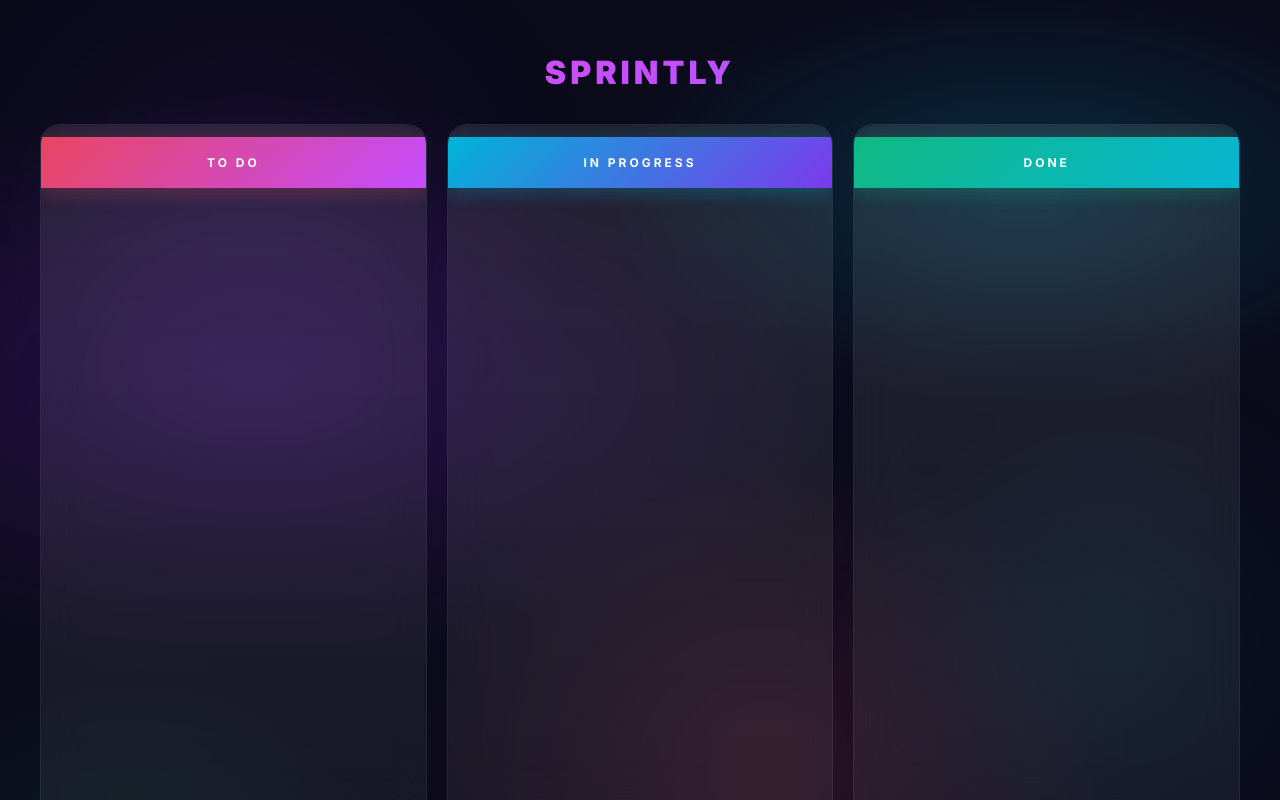
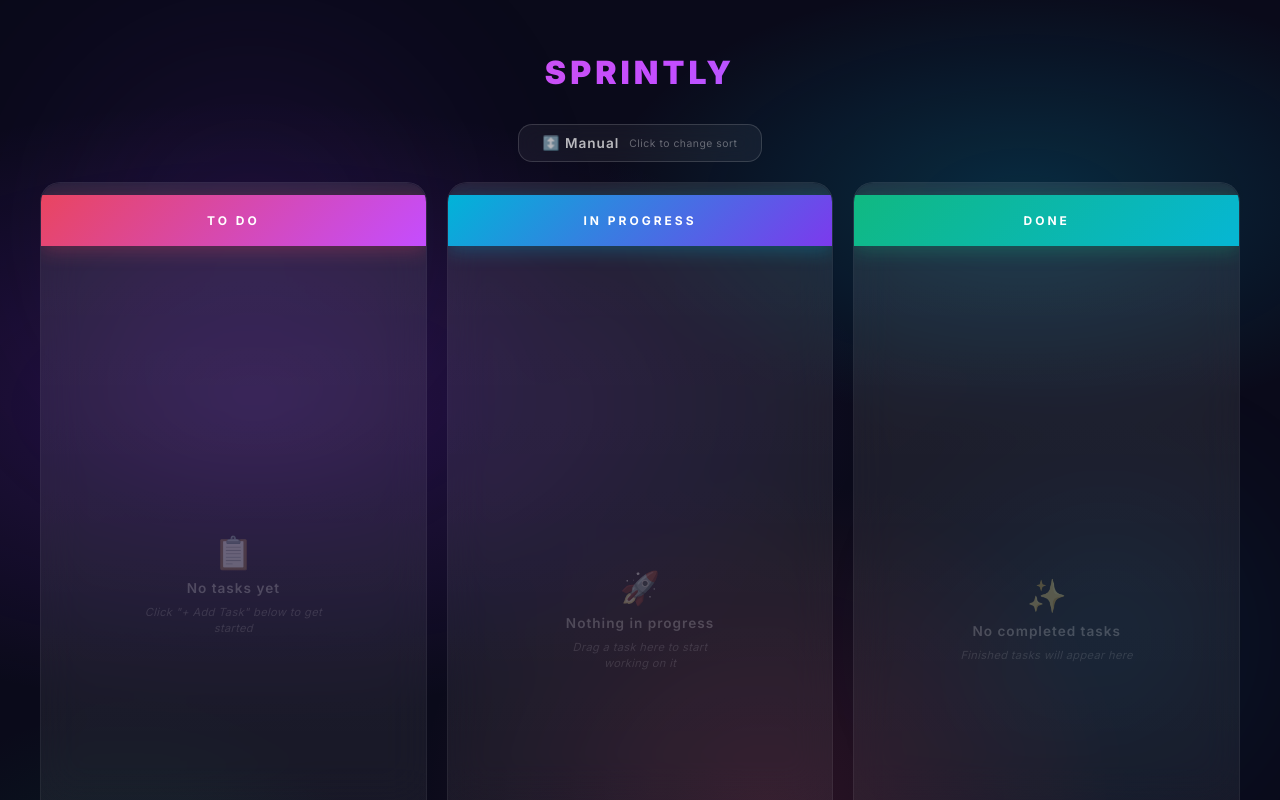
Before and after one commit to Shehin360/Agile-Task-Management-Platform, an Angular app: page / in a window 1280 px wide. Built offline with nearby package versions, Linux system fonts and the light colour scheme.

Commit message:
Added new button on top which rearranges the task in due-date,priority,manual ways and also added the empty msg on each colums

```diff
--- a/angular.json
+++ b/angular.json
@@ -24,9 +24,7 @@
                 "input": "public"
               }
             ],
-            "styles": [
-              "src/styles.css"
-            ],
+            "styles": ["src/styles.css"],
             "server": "src/main.server.ts",
             "outputMode": "server",
             "ssr": {
--- a/src/app/kanban/kanban.css
+++ b/src/app/kanban/kanban.css
@@ -122,6 +122,75 @@
   align-items: flex-start;
 }
 
+/* SORT BAR */
+.sort-bar {
+  position: relative;
+  z-index: 1;
+  display: flex;
+  justify-content: center;
+  margin-bottom: 20px;
+}
+
+.sort-btn {
+  display: flex;
+  align-items: center;
+  gap: 10px;
+  padding: 10px 24px;
+  border: 1px solid rgba(255, 255, 255, 0.1);
+  border-radius: 14px;
+  background: rgba(255, 255, 255, 0.05);
+  backdrop-filter: blur(12px);
+  -webkit-backdrop-filter: blur(12px);
+  color: rgba(255, 255, 255, 0.7);
+  font-family: inherit;
+  font-size: 0.82rem;
+  font-weight: 600;
+  letter-spacing: 1px;
+  cursor: pointer;
+  transition: all 0.3s cubic-bezier(0.4, 0, 0.2, 1);
+}
+
+.sort-btn:hover {
+  background: rgba(255, 255, 255, 0.1);
+  border-color: rgba(255, 255, 255, 0.2);
+  transform: translateY(-2px);
+  box-shadow: 0 8px 24px rgba(0, 0, 0, 0.3);
+}
+
+.sort-btn:active {
+  transform: translateY(0);
+}
+
+.sort-icon {
+  font-size: 0.85rem;
+}
+
+.sort-hint {
+  font-size: 0.65rem;
+  font-weight: 400;
+  color: rgba(255, 255, 255, 0.35);
+  letter-spacing: 0.5px;
+}
+
+/* Active sort mode glow colors */
+.sort-active-manual {
+  border-color: rgba(255, 255, 255, 0.15);
+}
+
+.sort-active-dueDate {
+  border-color: rgba(96, 165, 250, 0.4);
+  background: rgba(96, 165, 250, 0.08);
+  box-shadow: 0 0 20px rgba(96, 165, 250, 0.1);
+  color: #93c5fd;
+}
+
+.sort-active-priority {
+  border-color: rgba(251, 191, 36, 0.4);
+  background: rgba(251, 191, 36, 0.08);
+  box-shadow: 0 0 20px rgba(251, 191, 36, 0.1);
+  color: #fcd34d;
+}
+
 /* COLUMNS — GLASSMORPHISM  */
 .column {
   flex: 1;
@@ -201,6 +270,42 @@
   min-height: 80px;
   transition: background 0.3s ease;
   border-radius: 8px;
+}
+
+/* EMPTY STATE — SUBTLE HINT */
+.empty-state {
+  display: flex;
+  flex-direction: column;
+  align-items: center;
+  justify-content: center;
+  gap: 8px;
+  padding: 40px 20px;
+  flex: 1;
+  text-align: center;
+  user-select: none;
+  animation: fadeIn 0.4s ease;
+}
+
+.empty-icon {
+  font-size: 2rem;
+  opacity: 0.3;
+  filter: grayscale(0.5);
+}
+
+.empty-text {
+  font-size: 0.85rem;
+  font-weight: 600;
+  color: rgba(255, 255, 255, 0.2);
+  letter-spacing: 1px;
+}
+
+.empty-hint {
+  font-size: 0.7rem;
+  color: rgba(255, 255, 255, 0.12);
+  font-style: italic;
+  letter-spacing: 0.3px;
+  max-width: 180px;
+  line-height: 1.5;
 }
 
 /* TASK CARDS — GLASS EFFECT  */
@@ -341,7 +446,8 @@
 }
 
 @keyframes overdueGlow {
-  0%, 100% {
+  0%,
+  100% {
     box-shadow: 0 0 10px rgba(239, 68, 68, 0.25);
   }
   50% {
--- a/src/app/kanban/kanban.html
+++ b/src/app/kanban/kanban.html
@@ -1,5 +1,13 @@
 <div class="page">
   <h1 class="title">Sprintly</h1>
+
+  <!-- SORT TOGGLE -->
+  <div class="sort-bar">
+    <button class="sort-btn" [class]="'sort-active-' + sortMode()" (click)="cycleSortMode()">
+      <span class="sort-icon">{{ sortLabel() }}</span>
+      <span class="sort-hint">Click to change sort</span>
+    </button>
+  </div>
 
   <div class="board">
     <!-- TO DO COLUMN -->
@@ -33,8 +41,7 @@
             </div>
             @if (task.description) {
             <span class="task-description">{{ task.description }}</span>
-            }
-            @if (task.dueDate) {
+            } @if (task.dueDate) {
             <span class="due-date-badge" [class]="'due-' + getDueDateStatus(task.dueDate)">
               📅 {{ formatDueDate(task.dueDate) }}
             </span>
@@ -44,6 +51,12 @@
             <button class="task-btn edit-btn" (click)="startEdit(task)">✏️</button>
             <button class="task-btn delete-btn" (click)="deleteTask(task.id)">🗑️</button>
           </div>
+        </div>
+        } @empty {
+        <div class="empty-state">
+          <span class="empty-icon">📋</span>
+          <span class="empty-text">No tasks yet</span>
+          <span class="empty-hint">Click "+ Add Task" below to get started</span>
         </div>
         }
       </div>
@@ -82,8 +95,7 @@
             </div>
             @if (task.description) {
             <span class="task-description">{{ task.description }}</span>
-            }
-            @if (task.dueDate) {
+            } @if (task.dueDate) {
             <span class="due-date-badge" [class]="'due-' + getDueDateStatus(task.dueDate)">
               📅 {{ formatDueDate(task.dueDate) }}
             </span>
@@ -93,6 +105,12 @@
             <button class="task-btn edit-btn" (click)="startEdit(task)">✏️</button>
             <button class="task-btn delete-btn" (click)="deleteTask(task.id)">🗑️</button>
           </div>
+        </div>
+        } @empty {
+        <div class="empty-state">
+          <span class="empty-icon">🚀</span>
+          <span class="empty-text">Nothing in progress</span>
+          <span class="empty-hint">Drag a task here to start working on it</span>
         </div>
         }
       </div>
@@ -128,8 +146,7 @@
             </div>
             @if (task.description) {
             <span class="task-description">{{ task.description }}</span>
-            }
-            @if (task.dueDate) {
+            } @if (task.dueDate) {
             <span class="due-date-badge" [class]="'due-' + getDueDateStatus(task.dueDate)">
               📅 {{ formatDueDate(task.dueDate) }}
             </span>
@@ -139,6 +156,12 @@
             <button class="task-btn edit-btn" (click)="startEdit(task)">✏️</button>
             <button class="task-btn delete-btn" (click)="deleteTask(task.id)">🗑️</button>
           </div>
+        </div>
+        } @empty {
+        <div class="empty-state">
+          <span class="empty-icon">✨</span>
+          <span class="empty-text">No completed tasks</span>
+          <span class="empty-hint">Finished tasks will appear here</span>
         </div>
         }
       </div>
--- a/src/app/kanban/kanban.ts
+++ b/src/app/kanban/kanban.ts
@@ -40,22 +40,73 @@ export class Kanban {
 
   tasks = signal<Task[]>(this.loadTasks());
 
-  // Computed task lists — efficient, only recalculate when tasks signal changes
-  todoTasks = computed(() =>
-    this.tasks()
-      .filter((t) => t.status === 'todo')
-      .sort((a, b) => a.order - b.order)
+  // Sort mode: 'manual' (drag order), 'dueDate' (earliest first), 'priority' (high first)
+  sortMode = signal<'manual' | 'dueDate' | 'priority'>('manual');
+
+  // Cycle through sort modes
+  cycleSortMode() {
+    const modes: ('manual' | 'dueDate' | 'priority')[] = ['manual', 'dueDate', 'priority'];
+    const currentIndex = modes.indexOf(this.sortMode());
+    this.sortMode.set(modes[(currentIndex + 1) % modes.length]);
+  }
+
+  // Sort label for display
+  sortLabel = computed(() => {
+    switch (this.sortMode()) {
+      case 'manual':
+        return '↕️ Manual';
+      case 'dueDate':
+        return '📅 Due Date';
+      case 'priority':
+        return '🎯 Priority';
+    }
+  });
+
+  // Priority weight for sorting (higher priority = lower number = sorted first)
+  private priorityWeight(p: TaskPriority): number {
+    switch (p) {
+      case 'high':
+        return 1;
+      case 'medium':
+        return 2;
+      case 'low':
+        return 3;
+    }
+  }
+
+  // Shared sort function based on current mode
+  private sortTasks(tasks: Task[]): Task[] {
+    const mode = this.sortMode();
+    if (mode === 'manual') {
+      return tasks.sort((a, b) => a.order - b.order);
+    }
+    if (mode === 'dueDate') {
+      return tasks.sort((a, b) => {
+        // Tasks with due dates come first, then sort by date ascending
+        if (a.dueDate && b.dueDate) return a.dueDate.localeCompare(b.dueDate);
+        if (a.dueDate && !b.dueDate) return -1;
+        if (!a.dueDate && b.dueDate) return 1;
+        return a.order - b.order; // Fallback to manual order
+      });
+    }
+    // priority mode
+    return tasks.sort((a, b) => {
+      const diff = this.priorityWeight(a.priority) - this.priorityWeight(b.priority);
+      if (diff !== 0) return diff;
+      // Same priority? Sort by due date (earliest first), then manual order
+      if (a.dueDate && b.dueDate) return a.dueDate.localeCompare(b.dueDate);
+      if (a.dueDate && !b.dueDate) return -1;
+      if (!a.dueDate && b.dueDate) return 1;
+      return a.order - b.order;
+    });
+  }
+
+  // Computed task lists — efficient, only recalculate when tasks signal or sortMode changes
+  todoTasks = computed(() => this.sortTasks(this.tasks().filter((t) => t.status === 'todo')));
+  inprogressTasks = computed(() =>
+    this.sortTasks(this.tasks().filter((t) => t.status === 'inprogress'))
   );
-  inprogressTasks = computed(() =>
-    this.tasks()
-      .filter((t) => t.status === 'inprogress')
-      .sort((a, b) => a.order - b.order)
-  );
-  doneTasks = computed(() =>
-    this.tasks()
-      .filter((t) => t.status === 'done')
-      .sort((a, b) => a.order - b.order)
-  );
+  doneTasks = computed(() => this.sortTasks(this.tasks().filter((t) => t.status === 'done')));
 
   // Drag state
   draggedTaskId = signal<number | null>(null);
@@ -252,7 +303,13 @@ export class Kanban {
     this.tasks.update((tasks: Task[]) => {
       const updated: Task[] = tasks.map((t: Task) =>
         t.id === taskId
-          ? { ...t, title: newTitle, description: newDescription, priority: newPriority, dueDate: newDueDate }
+          ? {
+              ...t,
+              title: newTitle,
+              description: newDescription,
+              priority: newPriority,
+              dueDate: newDueDate,
+            }
           : t
       );
       this.saveTasks(updated);
```
Also changed, not shown: 2 other files (tests, documents, lock files or other folders).
